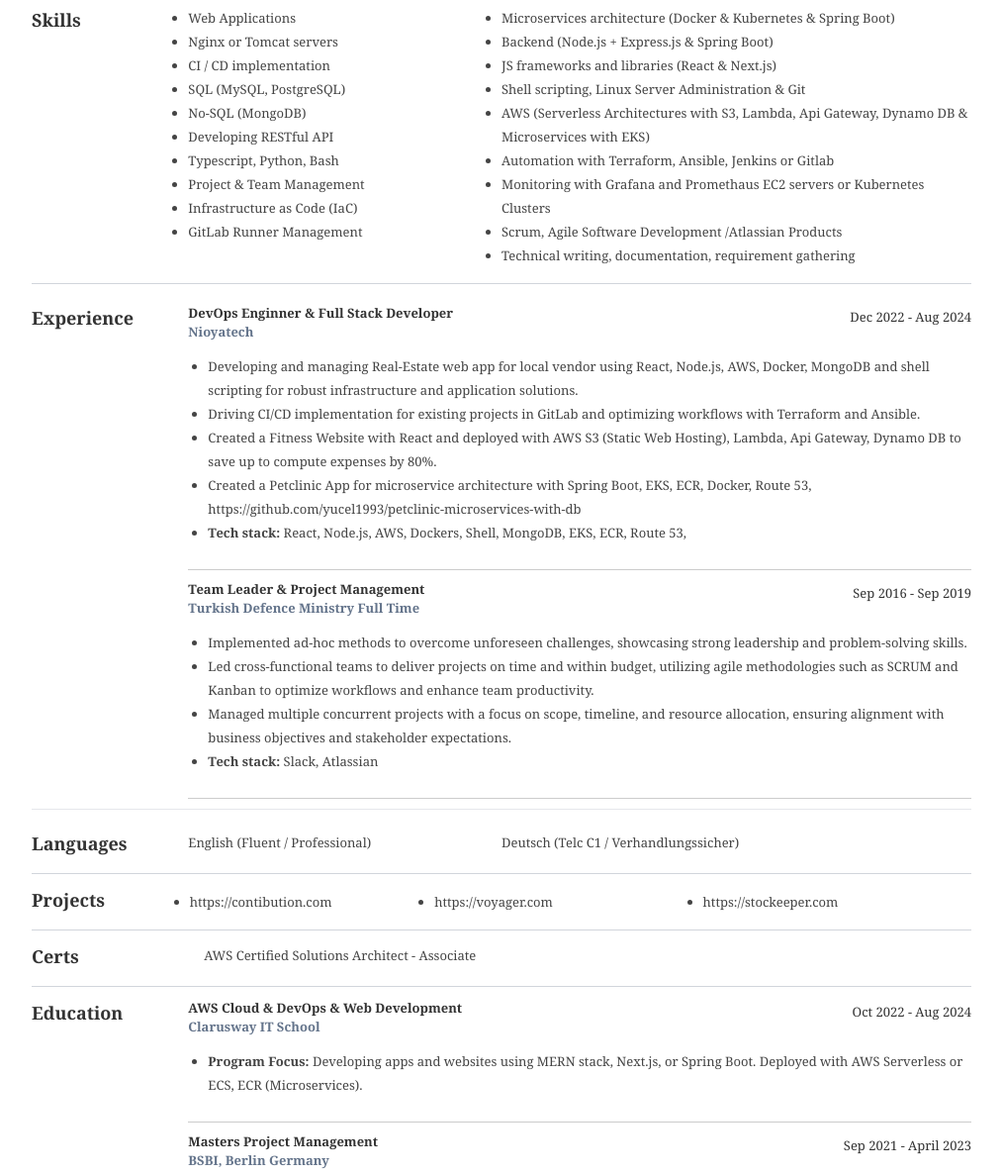
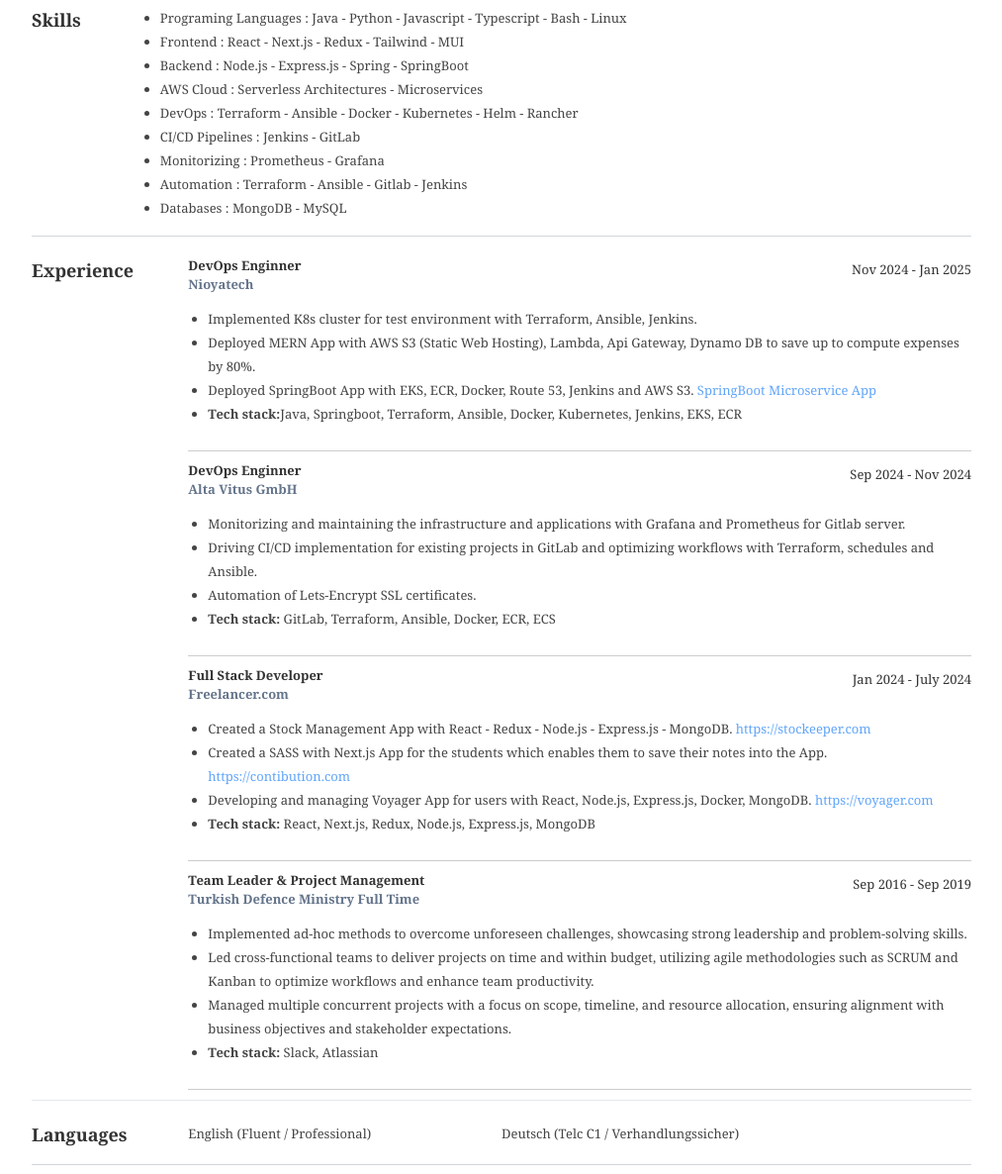
Before and after one commit to yucel1993/resume, a plain HTML site: page index.html in a window 1280 px wide. Shown: the part 320-1506 px from the top of the page at 99% size, without its empty margins (133-1146 px from the left). Drawn offline with nearby package versions, Linux system fonts and the light colour scheme.

Commit message:
idex.html

```diff
--- a/index.html
+++ b/index.html
@@ -52,7 +52,7 @@
                     </div>
 
                     <div class="yui-u">
-                        <img src="./me.jpg" alt="Mubashar Khokhar" class="h-[220px] border rounded-full" />
+                        <img src="./me.jpg" alt="Burhan Yucel" class="h-[220px] border rounded-full" />
                     </div>
                 </div><!--// .yui-gc -->
             </div><!--// hd -->
@@ -60,32 +60,19 @@
         <div id="" class="container mx-auto">
             <div class="yui-b">
                 <div class="">
-                    <div class="grid grid-cols-6 border-b border-gray-300 pb-4 mb-3">
+                    <div class=" flex gap-20 border-b border-gray-300 pb-4 mb-3">
                         <h2 class="text-lg font-bold">Skills</h2>
-                        <ul class="!list-disc col-span-2">
-                            <li>Web Applications</li>
-                            <li>Nginx or Tomcat servers</li>
-                            <li>CI / CD implementation</li>
-                            <li>SQL (MySQL, PostgreSQL)</li>
-                            <li>No-SQL (MongoDB)</li>
-                            <li>Developing RESTful API</li>
-                            <li>Typescript, Python, Bash</li>
-                            <li>Project & Team Management</li>
-                            <li>Infrastructure as Code (IaC)</li>
-                            <li>GitLab Runner Management</li>
-                        </ul>
+                        <ul class=" col-span-2">
+                            <li>Programing Languages : Java - Python - Javascript - Typescript - Bash - Linux</li>
+                            <li>Frontend : React - Next.js - Redux - Tailwind - MUI </li>
+                            <li>Backend : Node.js - Express.js - Spring - SpringBoot</li>
+                            <li>AWS Cloud : Serverless Architectures - Microservices</li>
+                            <li>DevOps : Terraform - Ansible - Docker - Kubernetes - Helm - Rancher</li>
+                            <li>CI/CD Pipelines : Jenkins - GitLab</li>
+                            <li>Monitorizing : Prometheus - Grafana</li>
+                            <li>Automation : Terraform - Ansible - Gitlab - Jenkins</li>
+                            <li>Databases : MongoDB - MySQL</li>
 
-                        <ul class="list-disc col-span-3">
-                            <li>Microservices architecture (Docker & Kubernetes & Spring Boot)</li>
-                            <li>Backend (Node.js + Express.js & Spring Boot)</li>
-                            <li>JS frameworks and libraries (React & Next.js)</li>
-                            <li>Shell scripting, Linux Server Administration & Git</li>
-                            <li>AWS (Serverless Architectures with S3, Lambda, Api Gateway, Dynamo DB & Microservices
-                                with EKS)</li>
-                            <li>Automation with Terraform, Ansible, Jenkins or Gitlab</li>
-                            <li>Monitoring with Grafana and Promethaus EC2 servers or Kubernetes Clusters</li>
-                            <li>Scrum, Agile Software Development /Atlassian Products</li>
-                            <li>Technical writing, documentation, requirement gathering</li>
                         </ul>
                     </div>
                 </div><!--// .yui-gf-->
@@ -98,34 +85,81 @@
 
                     <div class="col-span-5">
                         <div class="job">
-                            <h3 class="font-bold">DevOps Enginner & Full Stack Developer</h3>
+                            <h3 class="font-bold">DevOps Enginner</h3>
                             <h2 class="font-bold text-slate-500" style="color:rgb(100,116,139);">Nioyatech</h2>
-                            <h4>Dec 2022 - Aug 2024</h4>
+                            <h4>Nov 2024 - Jan 2025</h4>
+                            <ul class="list-disc my-3 ml-5">
+
+                                <li>
+                                    Implemented K8s cluster for test environment with Terraform, Ansible, Jenkins.
+                                </li>
+                                <li>
+                                    Deployed MERN App with AWS S3 (Static Web Hosting),
+                                    Lambda, Api Gateway, Dynamo DB to save up to compute expenses by 80%.
+
+                                </li>
+                                <li>
+                                   Deployed SpringBoot App with EKS, ECR,
+                                    Docker, Route 53, Jenkins and AWS S3.
+                                    <a href="https://github.com/yucel1993/petclinic-microservices-with-db"
+                                     target="_blank"
+                                    class="hover:underline text-blue-400">SpringBoot Microservice App</a>
+                                </li>
+                                <li>
+                                    <strong>Tech stack:</strong>Java, Springboot, Terraform, Ansible, Docker, Kubernetes, Jenkins, EKS, ECR
+                                </li>
+                            </ul>
+                        </div>
+
+                        <div class="job">
+                            <h3 class="font-bold">DevOps Enginner</h3>
+                            <h2 class="font-bold text-slate-500" style="color:rgb(100,116,139);">Alta Vitus GmbH</h2>
+                            <h4>Sep 2024 - Nov 2024</h4>
                             <ul class="list-disc my-3 ml-5">
                                 <li>
-                                    Developing and managing Real-Estate web app for local vendor using React, Node.js,
-                                    AWS,
-                                    Docker, MongoDB and shell scripting for robust infrastructure and application
-                                    solutions.
+                                    Monitorizing and maintaining the infrastructure and applications with Grafana and Prometheus for Gitlab server.
+
                                 </li>
                                 <li>
                                     Driving CI/CD implementation for existing projects in GitLab and optimizing
                                     workflows
-                                    with Terraform and Ansible.
+                                    with Terraform, schedules and Ansible.
                                 </li>
                                 <li>
-                                    Created a Fitness Website with React and deployed with AWS S3 (Static Web Hosting),
-                                    Lambda, Api Gateway, Dynamo DB to save up to compute expenses by 80%.
+                                    Automation of Lets-Encrypt SSL certificates.
+
+                                </li>
+
+                                <li>
+                                    <strong>Tech stack:</strong> GitLab, Terraform, Ansible, Docker, ECR, ECS
+                                </li>
+                            </ul>
+                        </div>
+                        <div class="job">
+                            <h3 class="font-bold">Full Stack Developer</h3>
+                            <h2 class="font-bold text-slate-500" style="color:rgb(100,116,139);">Freelancer.com</h2>
+                            <h4>Jan 2024 - July 2024</h4>
+                            <ul class="list-disc my-3 ml-5">
+                                <li>
+                                    Created a Stock Management App with React - Redux - Node.js - Express.js - MongoDB.
+                                    <a href="https://stockappclone.vercel.app/" target="_blank"
+                                    class="hover:underline text-blue-400">https://stockeeper.com</a>
 
                                 </li>
                                 <li>
-                                    Created a Petclinic App for microservice architecture with Spring Boot, EKS, ECR,
-                                    Docker, Route 53,
-                                    https://github.com/yucel1993/petclinic-microservices-with-db
+                                 Created a SASS with Next.js App for the students which enables them to save their notes into the App.
+                                 <a href="https://questionary-lovat.vercel.app" target="_blank"
+                                    class="hover:underline text-blue-400">https://contibution.com</a>
                                 </li>
                                 <li>
-                                    <strong>Tech stack:</strong> React, Node.js, AWS, Dockers, Shell, MongoDB, EKS, ECR,
-                                    Route 53,
+                                    Developing and managing Voyager App for users with React, Node.js, Express.js,
+                                    Docker, MongoDB.
+                                    <a href="https://voyagerv2.netlify.app/" target="_blank"
+                                    class="hover:underline text-blue-400">https://voyager.com</a>
+                                </li>
+
+                                <li>
+                                    <strong>Tech stack:</strong> React, Next.js, Redux, Node.js, Express.js, MongoDB
                                 </li>
                             </ul>
                         </div>
@@ -167,30 +201,6 @@
                     <div class="col-span-2 pt-1">Deutsch (Telc C1 / Verhandlungssicher)</div>
                 </div>
 
-                <div class="grid grid-cols-7 border-b border-gray-300 pb-4 mb-3 align-middle	">
-                    <h2 class="text-lg font-bold">Projects</h2>
-                    <div class="pt-1 col-span-2 pl-6">
-                        <ul>
-                            <li><a href="https://questionary-lovat.vercel.app" target="_blank"
-                                    class="hover:underline">https://contibution.com</a>
-                            </li>
-                        </ul>
-                    </div>
-                    <div class="pt-1 col-span-2">
-                        <ul>
-                            <li><a href="https://voyagerv2.netlify.app/" target="_blank"
-                                    class="hover:underline">https://voyager.com</a>
-                            </li>
-                        </ul>
-                    </div>
-                    <div class="pt-1 col-span-2">
-                        <ul>
-                            <li><a href="https://stockappclone.vercel.app/" target="_blank"
-                                    class="hover:underline">https://stockeeper.com</a>
-                            </li>
-                        </ul>
-                    </div>
-                </div>
 
 
                 <div class="grid grid-cols-6 border-b border-gray-300 pb-4 mb-3 align-middle	">
@@ -206,14 +216,35 @@
 
                     <div class="col-span-5">
                         <div class="job">
-                            <h3 class="font-bold">AWS Cloud & DevOps & Web Development</h3>
+                            <h3 class="font-bold">AWS Cloud & DevOps</h3>
                             <h2 class="font-bold text-slate-500" style="color:rgb(100,116,139);">Clarusway IT School
                             </h2>
-                            <h4>Oct 2022 - Aug 2024 </h4>
+                            <h4>Oct 2023 - Aug 2024 </h4>
                             <ul class="list-disc my-3 ml-5">
-                                <li><strong>Program Focus:</strong> Developing apps and websites using MERN stack,
-                                    Next.js, or Spring Boot.
-                                    Deployed with AWS Serverless or ECS, ECR (Microservices).
+                                <li class="list-none"><strong>Program Focus:</strong>
+                                    <li class="list-none">                                    Deployment Strategies, Cloud Computing, DevOps, AWS, CI/CD, Docker,Kubernetes, Helm, Rancher, Jenkins, GitLab, Nexus.Nginx, Apache Tomcat,Microservices with ECR EKS and S3 Bucket.
+                                    </li>
+                                    <li class="list-none">                                    Cost Effective Solutions with AWS Serverless Arichitecture, AWS Lambda, AWS API Gateway, AWS Lambda, AWS DynamoDB.
+                                    </li>
+                                </li>
+
+                            </ul>
+                        </div>
+                        <div class="job">
+                            <h3 class="font-bold"> Web Development</h3>
+                            <h2 class="font-bold text-slate-500" style="color:rgb(100,116,139);">Clarusway IT School
+                            </h2>
+                            <h4>Sep 2023 - Jan 2024 </h4>
+                            <ul class=" my-3 ml-5 list-none">
+                                <li class="list-none"><strong>Program Focus:</strong>
+
+
+                                    <li class="list-none">Developing apps and websites using MERN stack,
+                                        Next.js, or Spring Boot.</li>
+                                        <li class="list-none">Focus on SEO principals, accessibility, and performance.</li>
+                                    <li class="list-none">Using UI best praxtices including responsive design.
+                                    </li>
+
                                 </li>
 
                             </ul>
@@ -223,7 +254,7 @@
                             <h2 class="font-bold text-slate-500" style="color:rgb(100,116,139);">BSBI,
                                 Berlin
                                 Germany</h2>
-                            <h4>Sep 2021 - April 2023 </h4>
+                            <h4>Sep 2021 - Sep 2023 </h4>
                             <ul class="list-disc my-3 ml-5">
                                 <li><strong>Master Thesis Topic:</strong> Using sustainable based approches in order to
                                     gain long term profits in value chain
```
